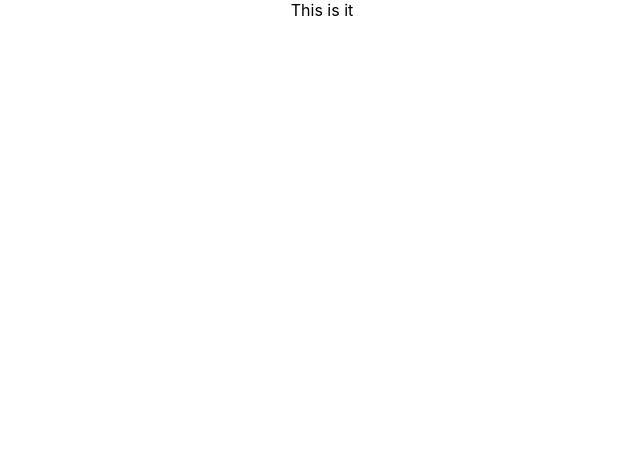
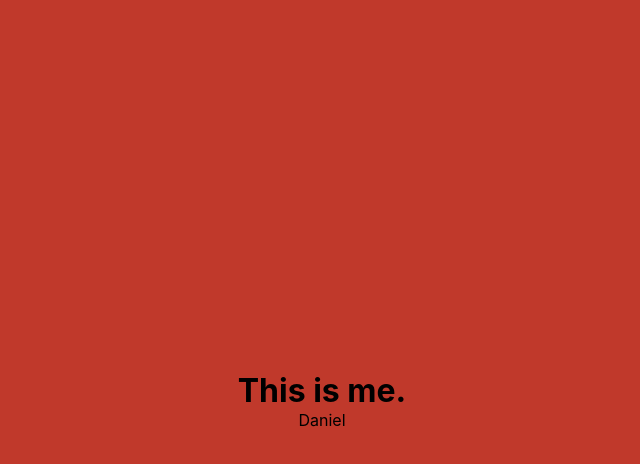
Before and after one commit to danmalmx/strapi_portfolio_v2, a React (Create React App) app in the folder portfolio_v2_frontend/: page / in a window 1280 px wide. Shown: the top 464 px of the page, without its empty margins (318-958 px from the left). Built offline with nearby package versions, Linux system fonts and the light colour scheme.

Commit message:
Creating the Quote component

```diff
--- a/portfolio_v2_frontend/src/App.css
+++ b/portfolio_v2_frontend/src/App.css
@@ -1,38 +1,15 @@
-.App {
+* {
+  margin: 0;
+  padding: 0;
+  box-sizing: border-box;
+}
+.quote {
+  height: 100vh;
   text-align: center;
+  display: flex;
 }
 
-.App-logo {
-  height: 40vmin;
-  pointer-events: none;
+.v-center {
+  flex: 1;
+  align-self: center;
 }
-
-@media (prefers-reduced-motion: no-preference) {
-  .App-logo {
-    animation: App-logo-spin infinite 20s linear;
-  }
-}
-
-.App-header {
-  background-color: #282c34;
-  min-height: 100vh;
-  display: flex;
-  flex-direction: column;
-  align-items: center;
-  justify-content: center;
-  font-size: calc(10px + 2vmin);
-  color: white;
-}
-
-.App-link {
-  color: #61dafb;
-}
-
-@keyframes App-logo-spin {
-  from {
-    transform: rotate(0deg);
-  }
-  to {
-    transform: rotate(360deg);
-  }
-}
--- a/portfolio_v2_frontend/src/App.js
+++ b/portfolio_v2_frontend/src/App.js
@@ -1,13 +1,13 @@
 import './App.css';
 import mockPage from './utils/page'
+import Quote from './components/Quote'
 
 function App() {
 
   console.log('App.render mockPage', mockPage);
   return (
     <div className="App">
-      This is it
-
+      <Quote data={mockPage.content[0]}/>
     </div>
   );
 }
--- /dev/null
+++ b/portfolio_v2_frontend/src/components/Quote.js
@@ -0,0 +1,14 @@
+import React from 'react'
+
+export default ({data}) => {
+  console.log('Quote.render data', data);
+  const {big_text, author, background_color} = data;
+  return (
+    <div className="quote" style={{backgroundColor: background_color}}>
+      <div className="v-center">
+        <h1>{big_text}</h1>
+        <p>{author}</p>
+      </div>
+    </div>
+  )
+}
```
